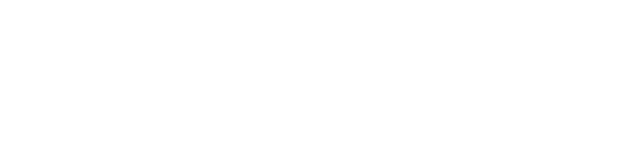
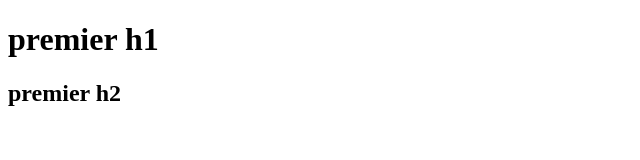
Before and after one commit to ismael-kone/Hello-World, a plain HTML site: page index.html in a window 1280 px wide. Shown: the whole page, without its empty margins (0-640 px from the left). Drawn offline with Linux system fonts and the light colour scheme.

Commit message:
added h1 and body

```diff
--- a/index.html
+++ b/index.html
@@ -5,3 +5,9 @@
     <meta http-equiv="X-UA-Compatible" content="IE=edge">
     <meta name="viewport" content="width=device-width, initial-scale=1.0">
     <title> Hello World </title>
+</head>
+<body>
+    <h1> premier h1 </h1>
+    <h2> premier h2 </h1>
+</body>
+</html>
```
